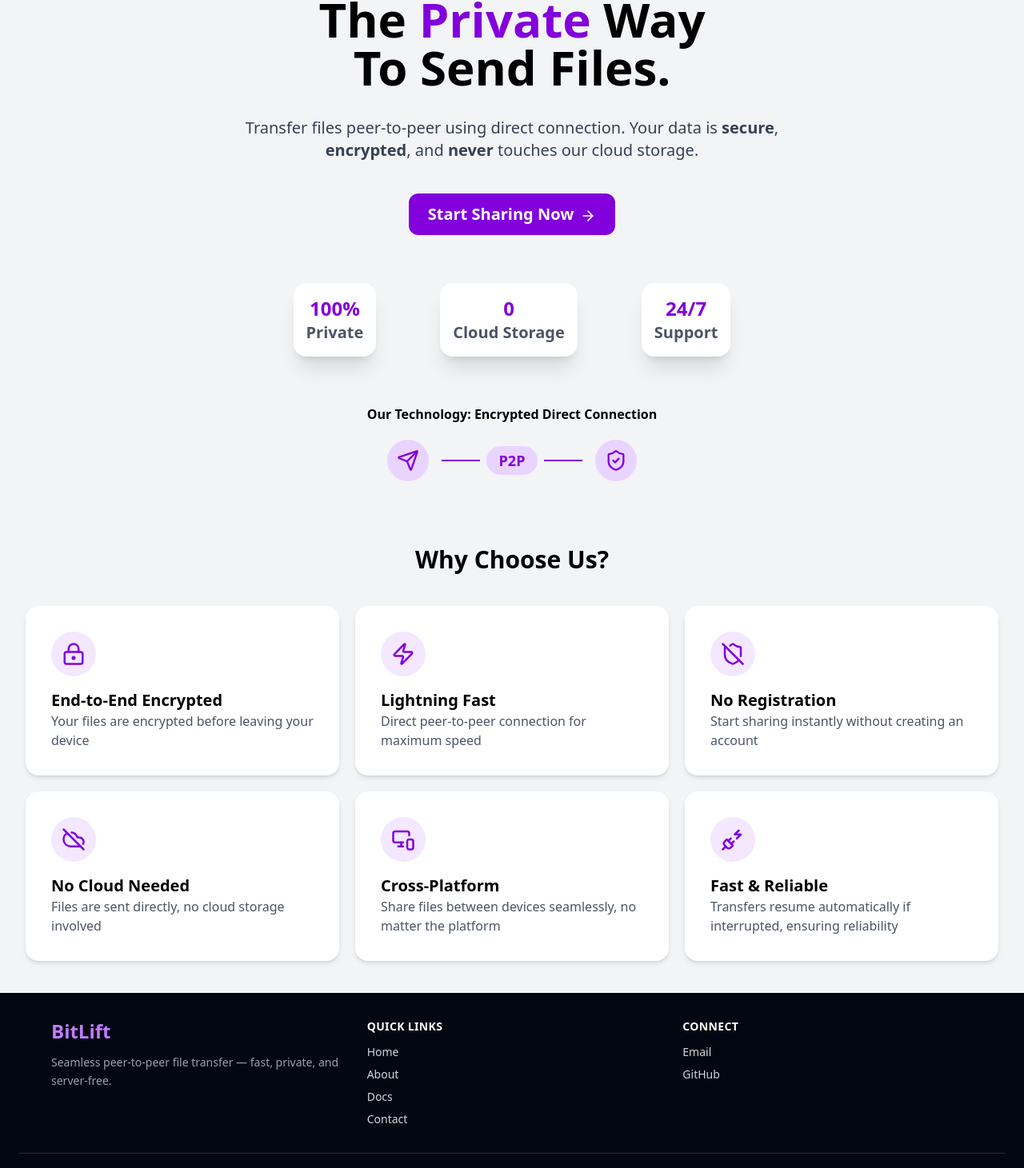
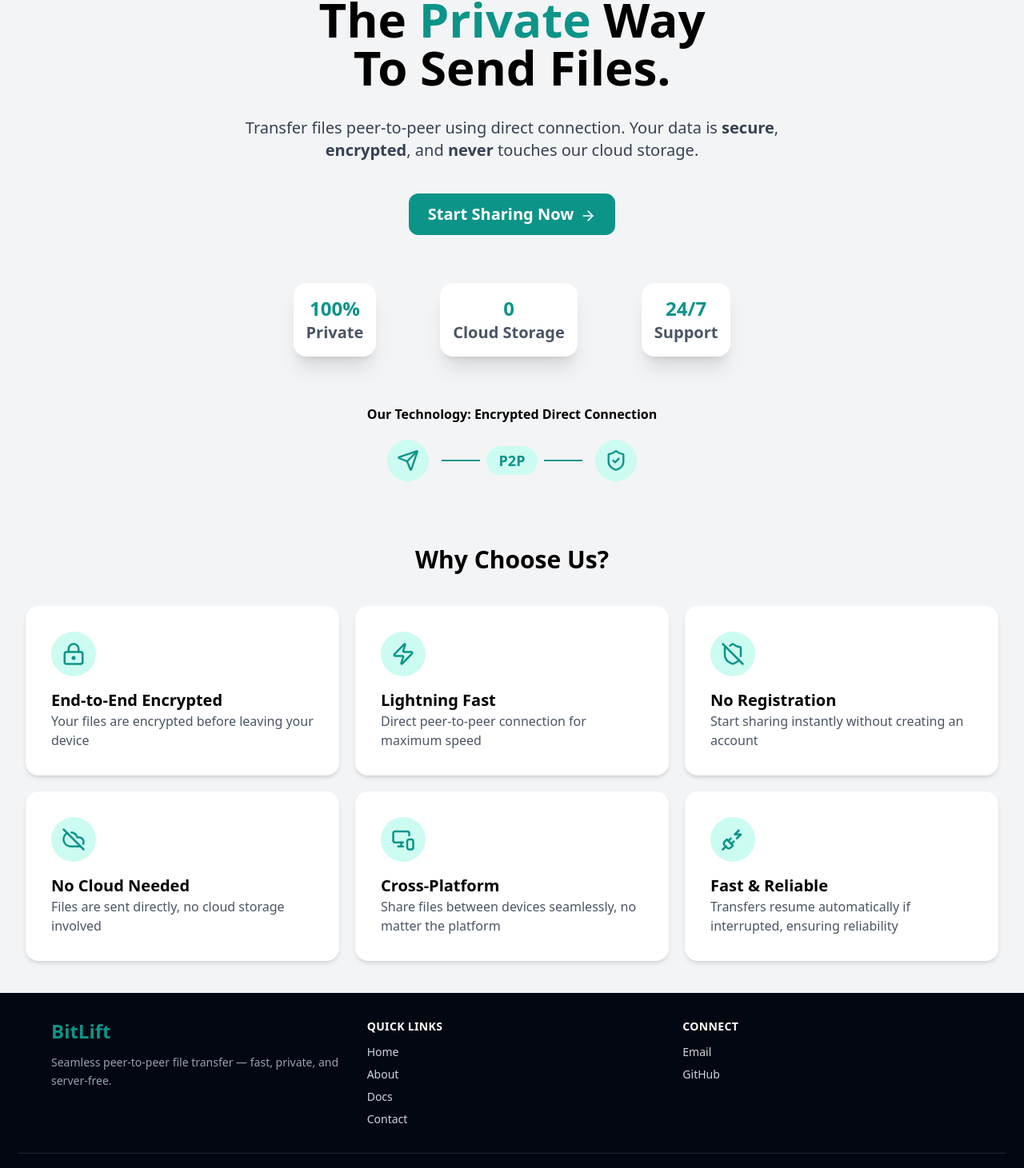
Before and after one commit to poison291/BitLift, a React (Vite) app in the folder client/: page / in a window 1280 px wide. Shown: the part 142-1603 px from the top of the page at 80% size. Built offline with nearby package versions, Linux system fonts and the light colour scheme; no server answers.

Commit message:
fixed theme

```diff
--- a/client/src/Components/Features.jsx
+++ b/client/src/Components/Features.jsx
@@ -40,8 +40,7 @@ const Features = () => {
     },
     {
       title: "Fast & Reliable",
-      description:
-        "Transfers resume automatically if interrupted, ensuring reliability",
+      description:"Transfers resume automatically if interrupted, ensuring reliability",
       icon: <PlugZap size={iconSize} className="text-primary" />,
     },
   ];
@@ -58,7 +57,7 @@ const Features = () => {
               key={index}
               className="bg-white p-8 rounded-2xl shadow-md hover:shadow-lg transition-all hover:-translate-y-2 "
             >
-              <div className="bg-purple-100 w-14 h-14 rounded-full flex items-center justify-center mb-4 text-purple-600">
+              <div className="bg-secondary w-14 h-14 rounded-full flex items-center justify-center mb-4">
                 {item.icon}
               </div>
               <div className="text-start">
--- a/client/src/Components/Flow.jsx
+++ b/client/src/Components/Flow.jsx
@@ -7,17 +7,17 @@ const Flow = () => {
             <div className=''>
                 <h1 className='font-semibold text-center mt-15'>Our Technology: Encrypted Direct Connection</h1>
                 <div className='flex text-primary items-center justify-center mt-5 gap-4'>
-                    <div className='bg-purple-200 p-3 rounded-full'>
+                    <div className='bg-secondary p-3 rounded-full'>
                         <Send size={28} />
                     </div>
 
                     <div className='flex items-center gap-2'>
                         <div className='h-0.5 w-12 bg-primary'></div>
-                        <span className='font-semibold text-lg px-4 bg-purple-200 rounded-full py-1'>P2P</span>
+                        <span className='font-semibold text-lg px-4 bg-secondary rounded-full py-1'>P2P</span>
                         <div className='h-0.5 w-12 bg-primary'></div>
                     </div>
 
-                    <div className='bg-purple-200 p-3 rounded-full'>
+                    <div className='bg-secondary p-3 rounded-full'>
                         <ShieldCheck size={28} />
                     </div>
                 </div>
--- a/client/src/Components/Footer.jsx
+++ b/client/src/Components/Footer.jsx
@@ -6,9 +6,10 @@ const Footer = () => {
       <div className="max-w-6xl mx-auto grid grid-cols-1 sm:grid-cols-3 gap-8">
         {/* Brand Section */}
         <div>
-          <h1 className="text-2xl font-bold text-purple-400 mb-3">BitLift</h1>
+          <h1 className="text-2xl font-bold text-primary mb-3">BitLift</h1>
           <p className="text-sm leading-relaxed text-gray-400">
-            Seamless peer-to-peer file transfer — fast, private, and server-free.
+            Seamless peer-to-peer file transfer — fast, private, and
+            server-free.
           </p>
         </div>
 
@@ -22,7 +23,7 @@ const Footer = () => {
               <li key={link}>
                 <a
                   href="#"
-                  className="hover:text-purple-400 transition-colors duration-200"
+                  className="hover:text-primary-hover transition-colors duration-200"
                 >
                   {link}
                 </a>
@@ -40,7 +41,7 @@ const Footer = () => {
             <li>
               <a
                 href="mailto:susan.dev291@gmail.com"
-                className="hover:text-purple-400 transition-colors duration-200"
+                className="hover:text-primary-hover transition-colors duration-200"
               >
                 Email
               </a>
@@ -50,7 +51,7 @@ const Footer = () => {
                 href="https://github.com/poison291/BitLift"
                 target="_blank"
                 rel="noreferrer"
-                className="hover:text-purple-400 transition-colors duration-200"
+                className="hover:text-primary-hover transition-colors duration-200"
               >
                 GitHub
               </a>
@@ -61,7 +62,8 @@ const Footer = () => {
 
       {/* Divider */}
       <div className="border-t border-gray-800 mt-8 pt-4 text-center text-sm text-gray-500">
-        © {new Date().getFullYear()} <span className="text-purple-400">BitLift</span>. All rights reserved.
+        © {new Date().getFullYear()}{" "}
+        <span className="text-primary">BitLift</span>. All rights reserved.
       </div>
     </footer>
   );
--- a/client/src/Components/Navbar.jsx
+++ b/client/src/Components/Navbar.jsx
@@ -14,13 +14,13 @@ const Navbar = () => {
       </Link>
 
       <div className="flex items-center space-x-6 font-semibold">
-        <Link to="/features" className="hover:text-indigo-400 transition">
+        <Link to="/features" className="hover:text-primary-hover transition ">
           Features
         </Link>
-        <Link to="/support" className="hover:text-indigo-400 transition">
+        <Link to="/support" className="hover:text-primary-hover transition">
           Support
         </Link>
-        <Link to="/faq" className="hover:text-indigo-400 transition">
+        <Link to="/faq" className="hover:text-primary-hover transition">
           FAQ
         </Link>
       </div>
--- a/client/src/Pages/Landing.jsx
+++ b/client/src/Pages/Landing.jsx
@@ -32,7 +32,7 @@ const Landing = () => {
 
             <button
               onClick={shareButtonHandle}
-              className="bg-primary inline-flex items-center hover:bg-purple-600  transition-colors cursor-pointer gap-2 text-xl font-semibold text-white px-6 py-3 rounded-xl mt-10"
+              className="bg-primary inline-flex items-center hover:bg-primary-hover  transition-colors cursor-pointer gap-2 text-xl font-semibold text-white px-6 py-3 rounded-xl mt-10"
             >
               Start Sharing Now
               <ArrowRight className="mt-1 font-bold" size={20} />
--- a/client/src/index.css
+++ b/client/src/index.css
@@ -1,5 +1,7 @@
 @import "tailwindcss";
 
 @theme {
-  --color-primary: #8200db;
+  --color-primary: #0D9488;
+  --color-primary-hover: #0F766E;
+  --color-secondary: #CCFBF1;
 }
```
Also changed, not shown: 1 other file (tests, documents, lock files or other folders).
